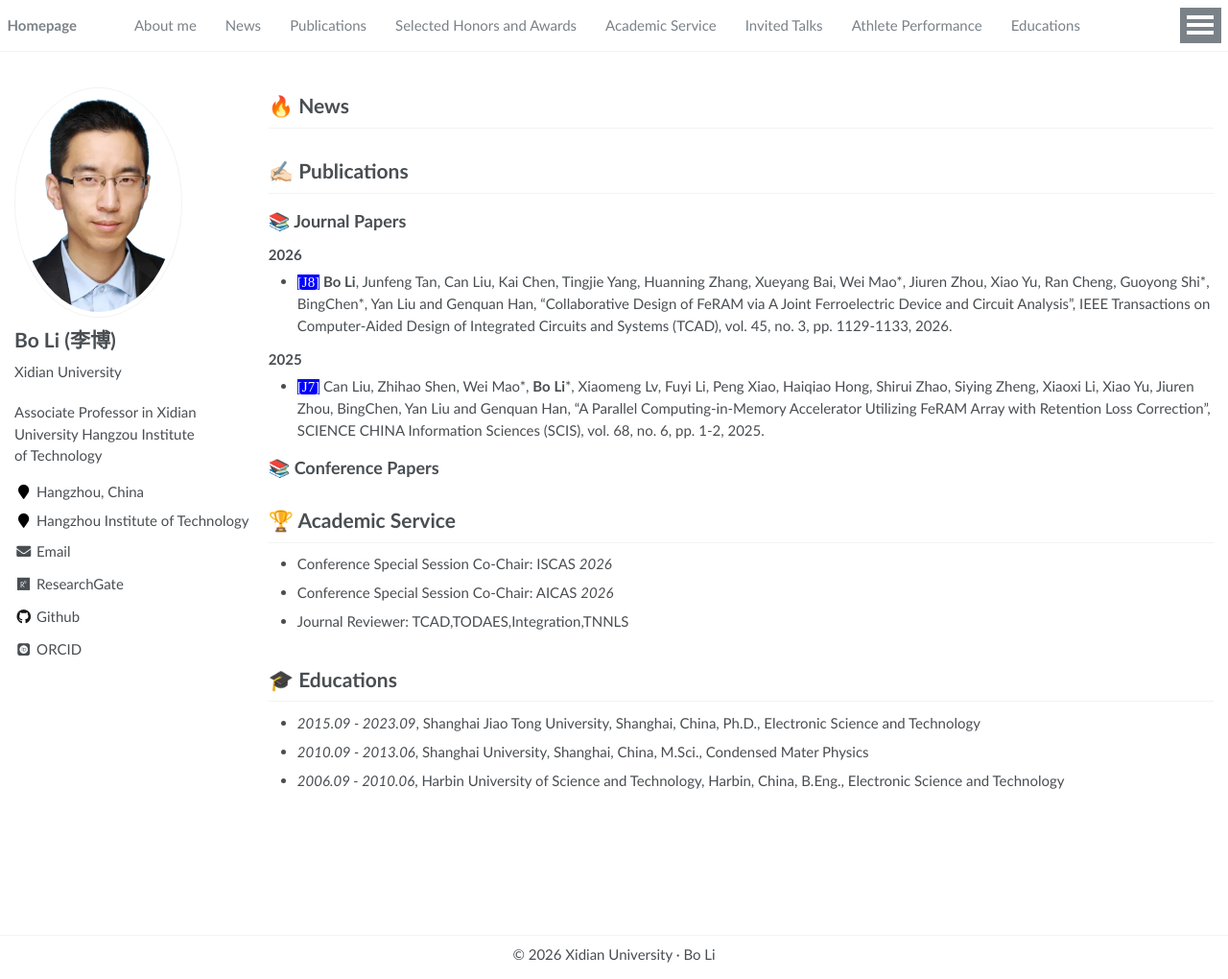
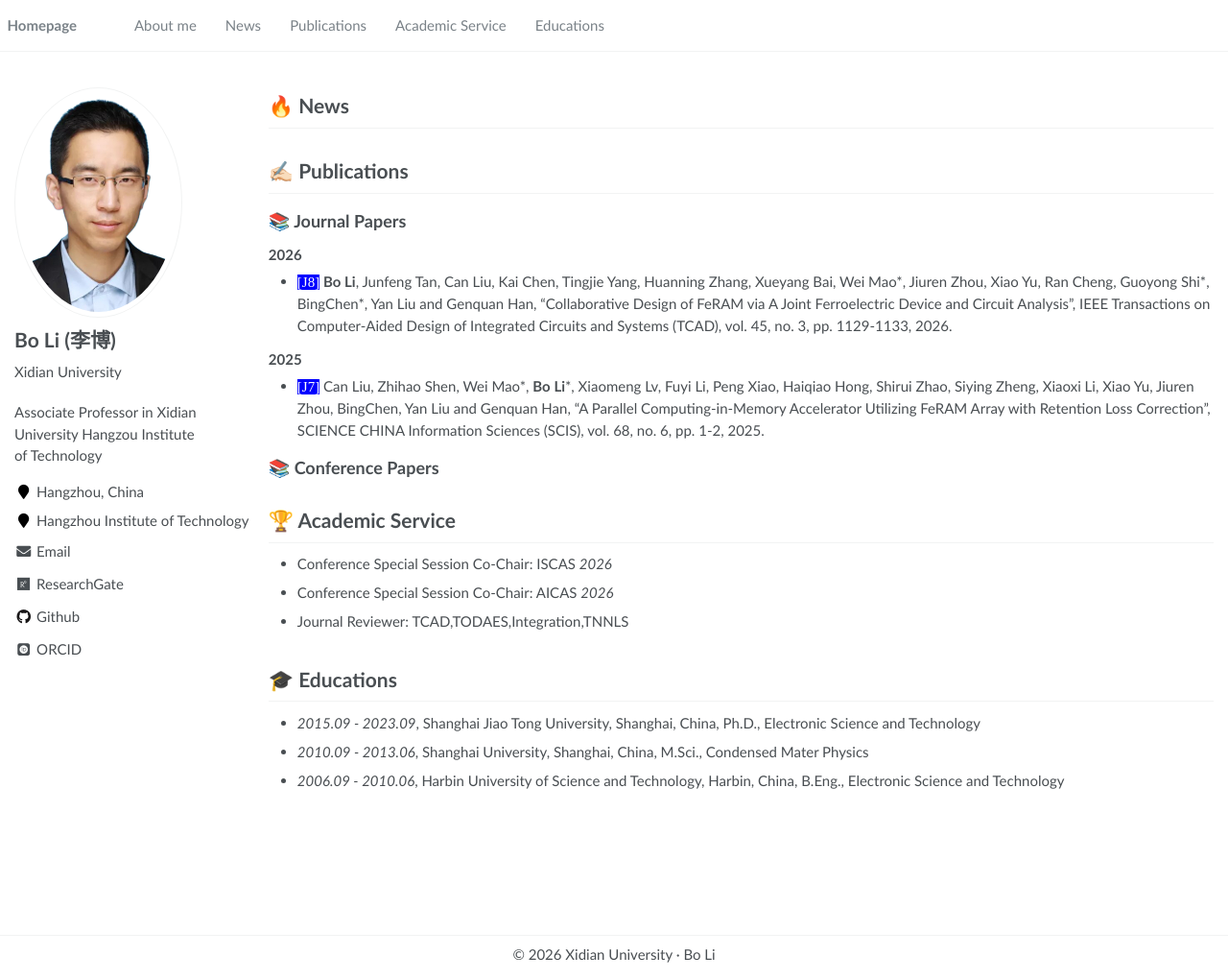
Before and after one commit to ScholarBoLi/ScholarBoLi.github.io, a Jekyll site: the page built from _pages/about.md, in a window 1280 px wide and 1020 px high. Shown: the whole window at 96% size. Built offline with Jekyll 4.4.1, drawn with Linux system fonts in a browser that asks for light colours; some web fonts are replaced.

Commit message:
Update navigation links in navigation.yml
Removed several links from the main navigation.

```diff
--- a/_data/navigation.yml
+++ b/_data/navigation.yml
@@ -9,20 +9,17 @@ main:
   - title: "Publications"
     url: "/#-publications"
 
-  - title: "Selected Honors and Awards"
-    url: "/#-honors"
-
   - title: "Academic Service"
     url: "/#-service"
-
-  - title: "Invited Talks"
-    url: "/#-talk"
-
-  - title: "Athlete Performance"
-    url: "/#-athlete"
 
   - title: "Educations"
     url: "/#-educations"
 
-  - title: "Specialties and Hobbies"
-    url: "/#-hobby"
+  #- title: "Honors and Awards"
+  #  url: "/#-honors"
+
+  #- title: "Invited Talks"
+  #  url: "/#-talk"
+
+  #- title: "Hobbies"
+  #  url: "/#-hobby"
```
